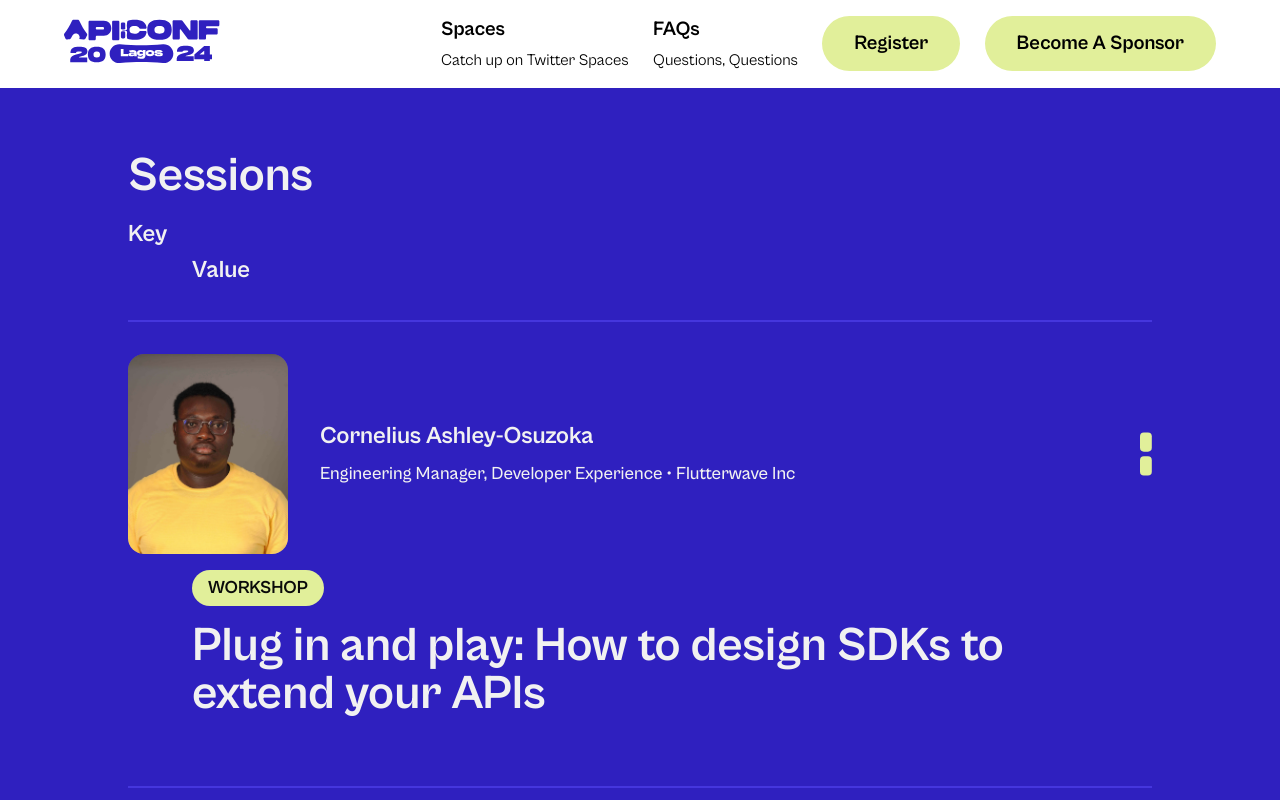
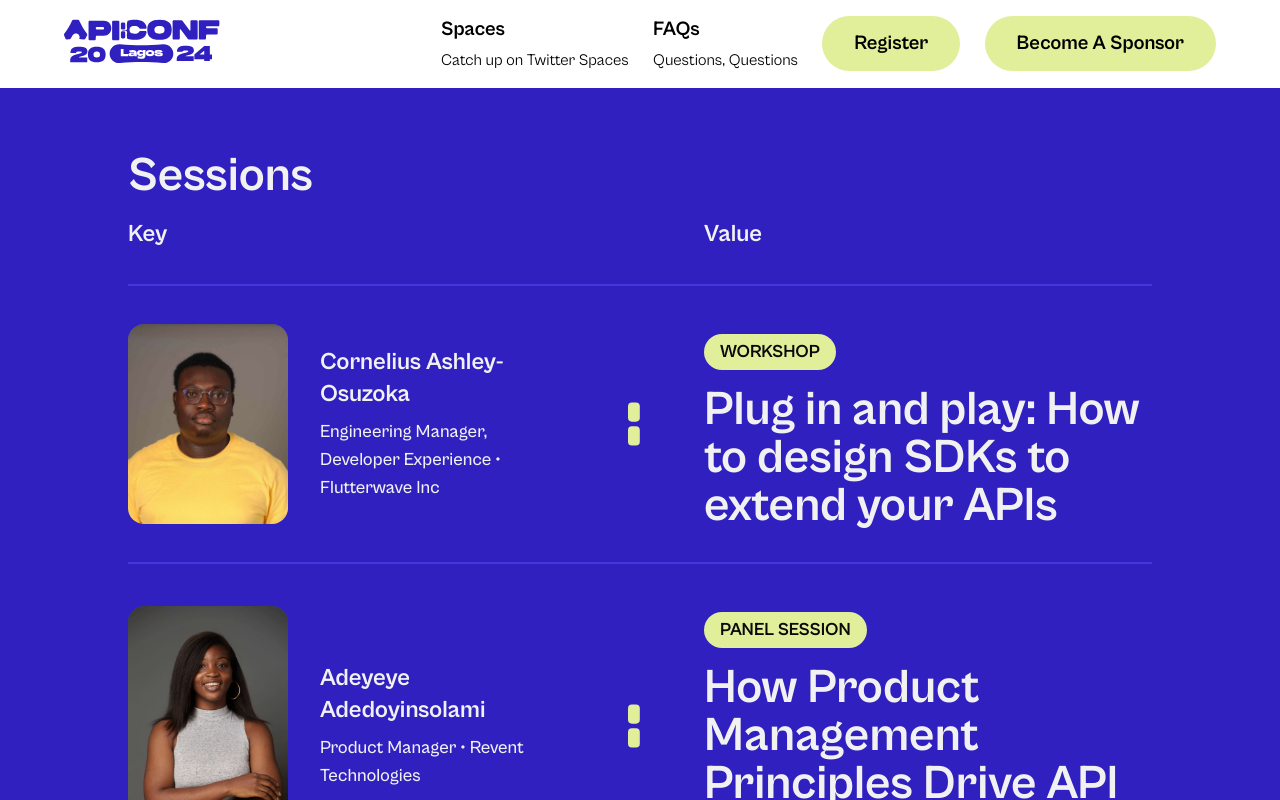
Before and after one commit to apiconf/landing-page, a React (Vite) app: page /sessions in a window 1280 px wide. Shown: the top 800 px of the page. Built offline with nearby package versions, Linux system fonts and the light colour scheme.

Commit message:
refactor: Update sessions module CSS for responsive grid layout

```diff
--- a/src/pages/sessions/sessions.module.css
+++ b/src/pages/sessions/sessions.module.css
@@ -4,8 +4,8 @@
 
 .GridContainer {
   display: grid;
-  grid-template-rows: repeat(2, minmax(0, 1fr));
-  grid-template-columns: repeat(1, minmax(0, 1fr));
+  grid-template-rows: minmax(0, 1fr);
+  grid-template-columns: repeat(2, minmax(0, 1fr));
   border-bottom: 2px solid #4536dd;
   padding-bottom: 2rem;
   grid-column: span 2 / span 2;
@@ -15,6 +15,7 @@
 @media (width < 768px) {
   .GridContainer {
     grid-template-rows: repeat(1, minmax(0, 1fr));
+    grid-template-columns: minmax(0, 1fr);
   }
 }
 
```
